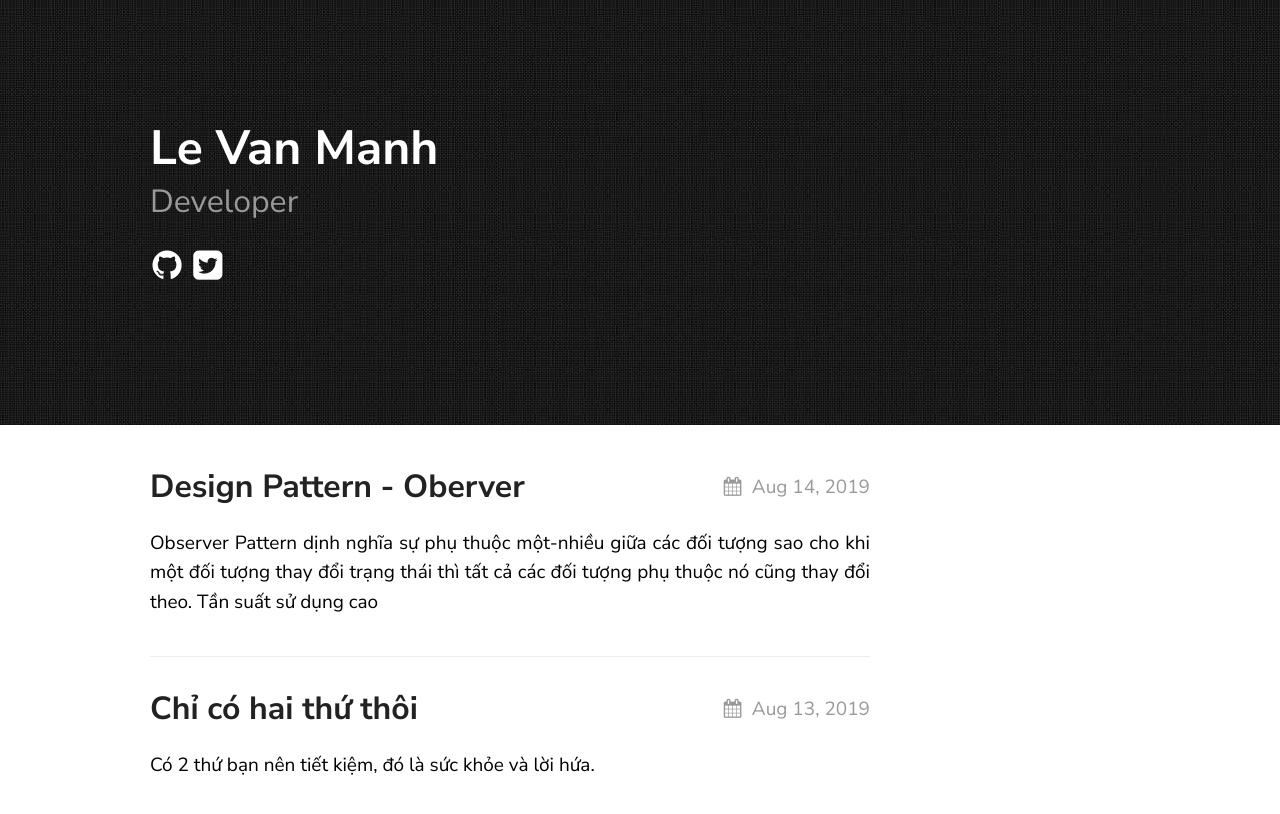
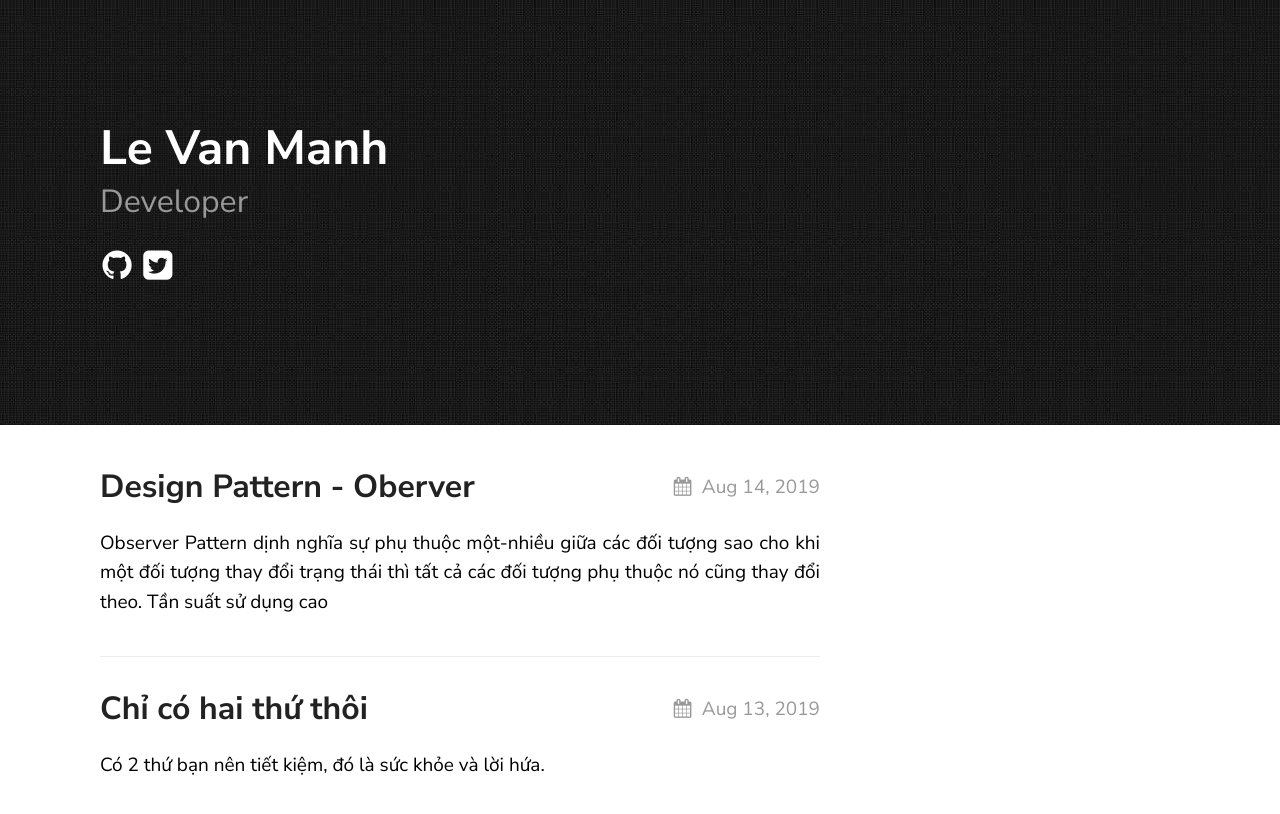
Before and after one commit to levanmanhbka/levanmanhbka.github.io, a Jekyll site: the page built from index.md, in a window 1280 px wide. Shown: the top 814 px of the page. Built offline with Jekyll 4.4.1, drawn with Linux system fonts in a browser that asks for light colours.

Commit message:
change css magin

```diff
--- a/_sass/theme.scss
+++ b/_sass/theme.scss
@@ -107,45 +107,45 @@ header {
 		max-width: 1200px;
 	}
 
-	// @media screen and  (max-width: $mobileWidth) {
-	// 	margin:0 15px;
-	// 	div.highlighter-rouge {
-	// 		right: 15px;
-	// 	}
-	// 	div.highlight {
-	// 		padding: 30px 15px;
-	// 	}
-	// }
+	@media screen and  (max-width: $mobileWidth) {
+		margin:0 15px;
+		// div.highlighter-rouge {
+		// 	right: 15px;
+		// }
+		// div.highlight {
+		// 	padding: 30px 15px;
+		// }
+	}
 
-	// @media screen and (max-width: $tabWidth) and (min-width: $mobileWidth){
-	// 	margin:0 40px;
-	// 	div.highlighter-rouge {
-	// 		right: 40px;
-	// 	}
-	// 	div.highlight {
-	// 		padding: 30px 40px;
-	// 	}
-	// }
+	@media screen and (max-width: $tabWidth) and (min-width: $mobileWidth){
+		margin:0 40px;
+		// div.highlighter-rouge {
+		// 	right: 40px;
+		// }
+		// div.highlight {
+		// 	padding: 30px 40px;
+		// }
+	}
 
-	// @media screen and (max-width: $desktopWidth) and (min-width: $tabWidth){
-	// 	margin:0 80px;
-	// 	div.highlighter-rouge {
-	// 		right: 80px;
-	// 	}
-	// 	div.highlight {
-	// 		padding: 30px 80px;
-	// 	}
-	// }
+	@media screen and (max-width: $desktopWidth) and (min-width: $tabWidth){
+		margin:0 80px;
+		// div.highlighter-rouge {
+		// 	right: 80px;
+		// }
+		// div.highlight {
+		// 	padding: 30px 80px;
+		// }
+	}
 
-	// @media screen and (min-width: $desktopWidth) and (max-width: 1280px) {
-	// 	margin:0 100px;
-	// 	div.highlighter-rouge {
-	// 		right: 100px;
-	// 	}
-	// 	div.highlight {
-	// 		padding: 30px 100px;
-	// 	}
-	// }
+	@media screen and (min-width: $desktopWidth) and (max-width: 1280px) {
+		margin:0 100px;
+		// div.highlighter-rouge {
+		// 	right: 100px;
+		// }
+		// div.highlight {
+		// 	padding: 30px 100px;
+		// }
+	}
 }
 
 .post-title {
```
